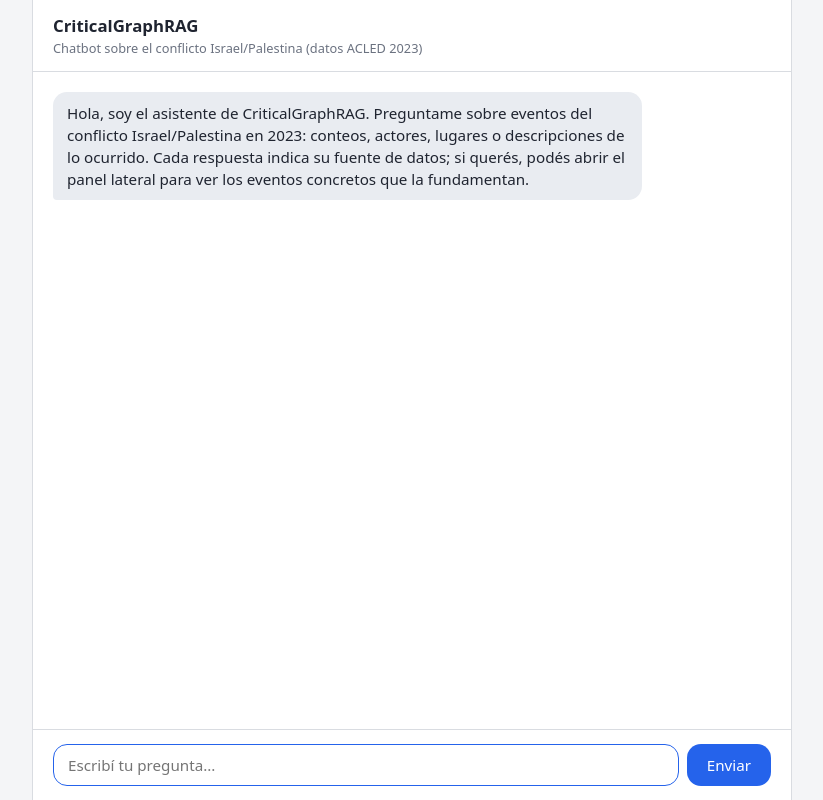
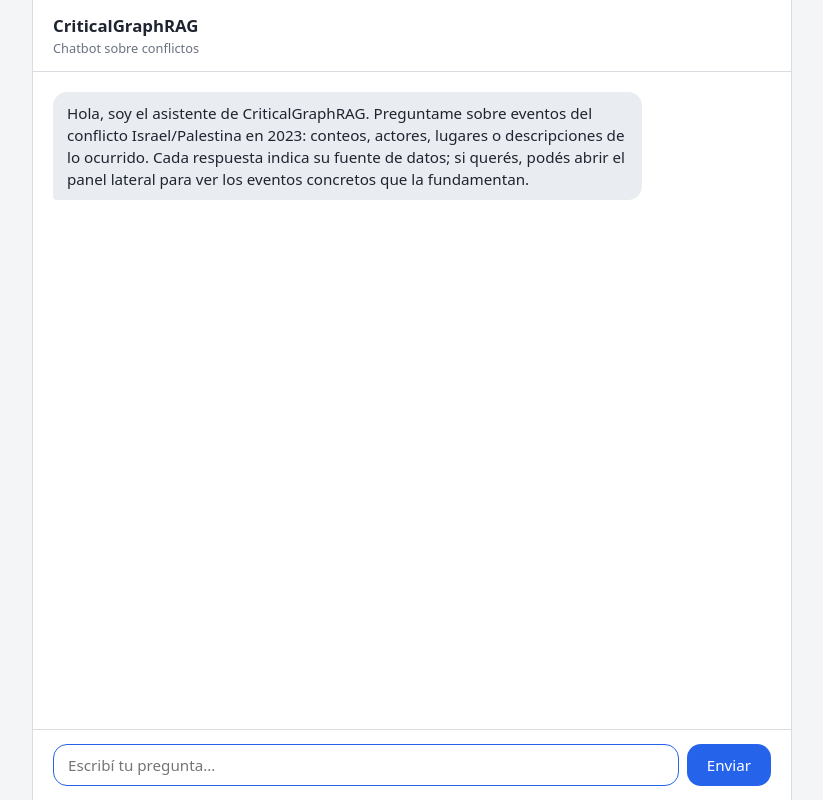
Before and after one commit to FranciscoFerrutti/Critigal-Graph-RAG, a plain HTML site: page web/static/index.html in a window 1280 px wide. Shown: the whole page, without its empty margins (228-1051 px from the left). Drawn offline with Linux system fonts and the light colour scheme.

Commit message:
feat(web): update chatbot description for broader context

```diff
--- a/web/static/index.html
+++ b/web/static/index.html
@@ -316,7 +316,7 @@
   <div class="chat-app">
     <header class="app-header">
       <h1>CriticalGraphRAG</h1>
-      <p>Chatbot sobre el conflicto Israel/Palestina (datos ACLED 2023)</p>
+      <p>Chatbot sobre conflictos</p>
     </header>
 
     <div id="messages">
```
